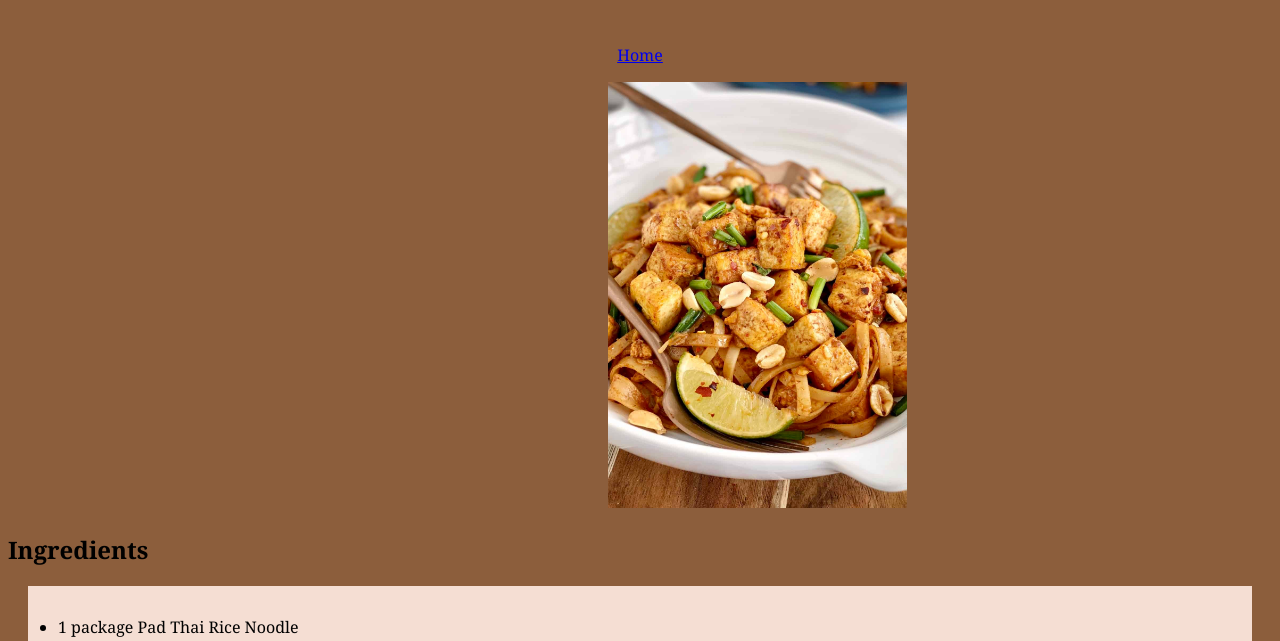
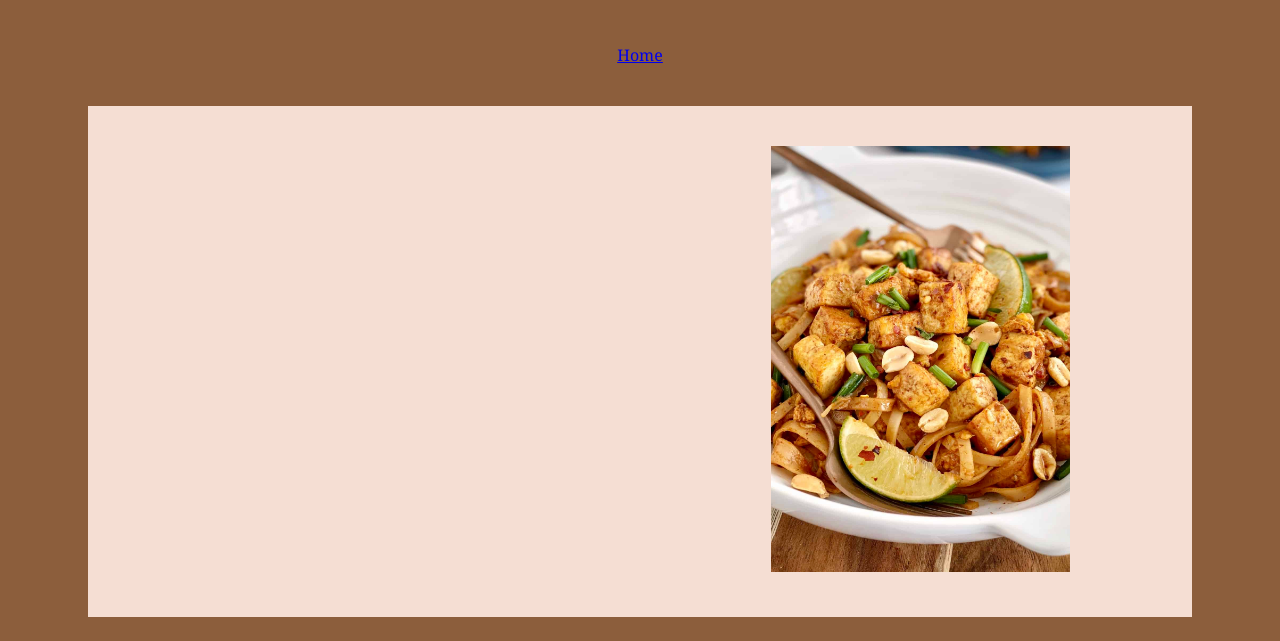
Before and after one commit to stodd009/recipes, a plain HTML site: page new-recipes/padthai.html in a window 1280 px wide. Shown: the part 146-787 px from the top of the page. Drawn offline with Linux system fonts and the light colour scheme.

Commit message:
Update image format

```diff
--- a/new-recipes/padthai.html
+++ b/new-recipes/padthai.html
@@ -11,7 +11,9 @@
     <h1>Pad Thai</h1>
     <p><a href = "../index.html">Home</a></p>
 
-    <img src="../images/padthai.jpg" alt="bowl of pad thai" width="299" class="image">
+    <div class="image">
+        <img src="../images/padthai.jpg" alt="bowl of pad thai" width="299">
+    </div>
 
     <h2>Ingredients</h2>
     <ul>
```
Also changed, not shown: new-recipes/burritos.html (+3 -1 lines), new-recipes/funeralpotatoes.html (+4 -1 lines).
